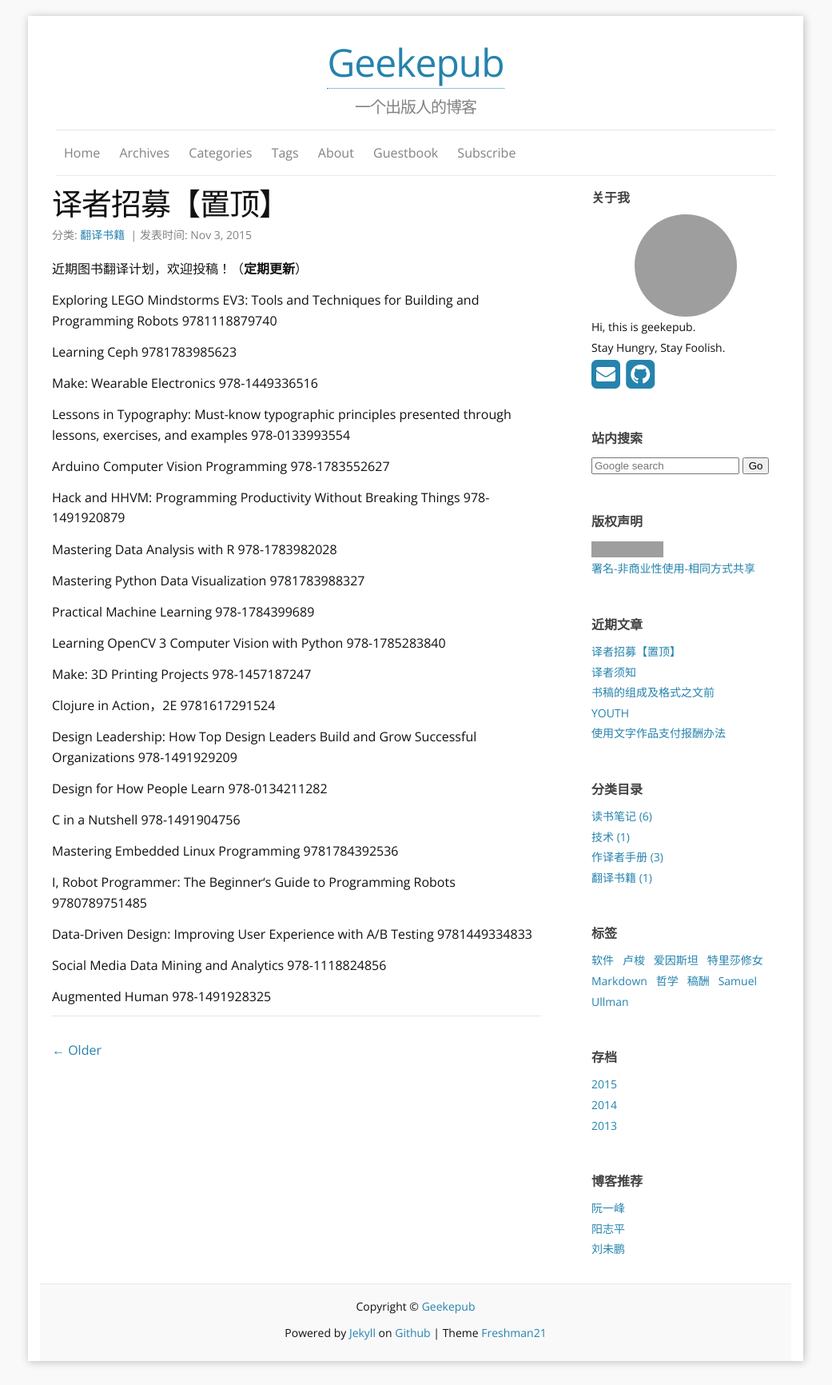
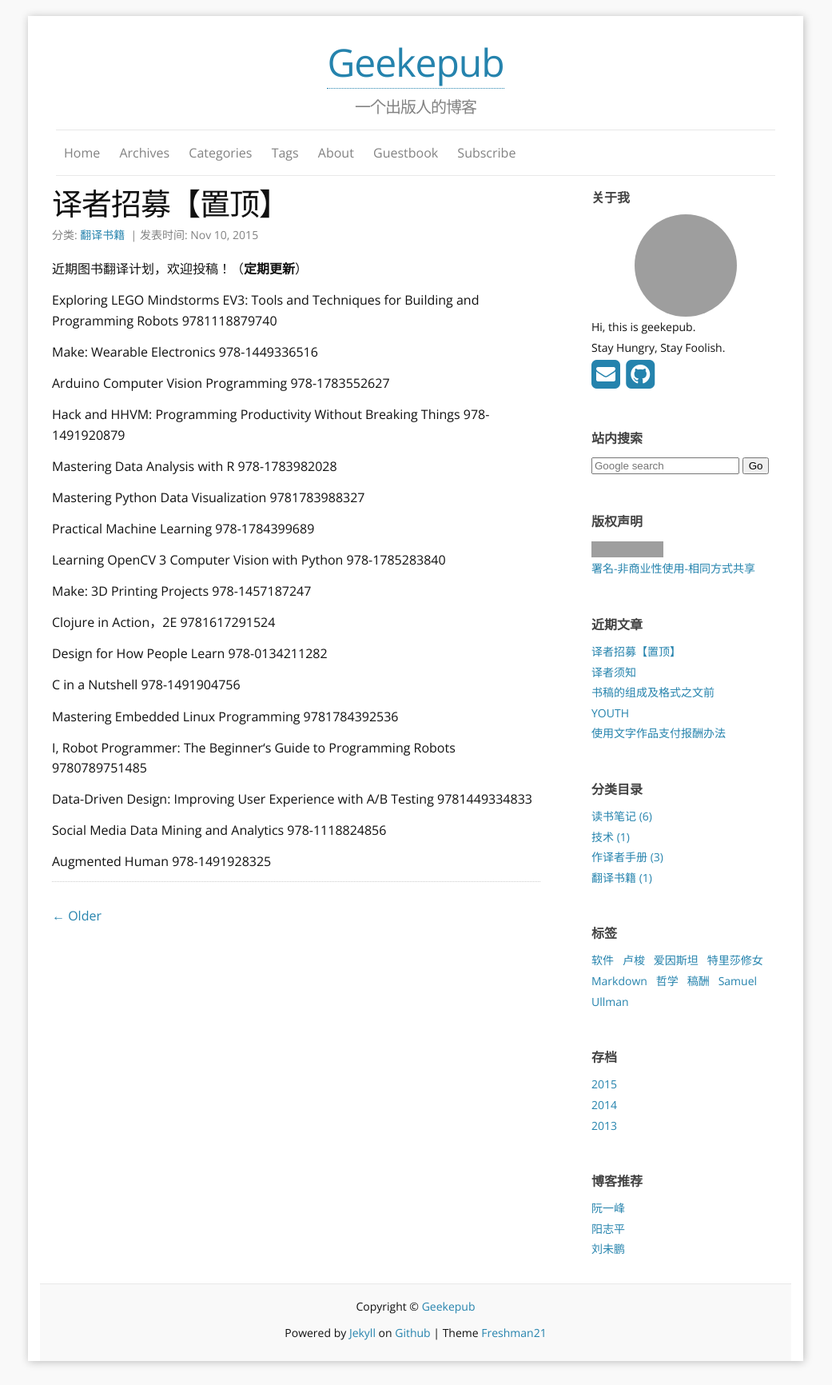
Before and after one commit to geekepub/geekepub.github.io, a Jekyll site: the page built from _posts/2015-11-10-译者招募.md, in a window 1280 px wide. Shown: the whole page at 80% size, without its empty margins (120-1161 px from the left). Built offline with Jekyll 4.4.1, drawn with Linux system fonts in a browser that asks for light colours; nearby versions of some CDN libraries; comment, search, counter and statistics services are not loaded; grey boxes are pictures that could not be loaded.

Commit message:
Update and rename 2015-11-03-译者招募.md to 2015-11-10-译者招募.md

```diff
--- a/_posts/2015-11-03-译者招募.md
+++ b/_posts/2015-11-10-译者招募.md
@@ -10,11 +10,7 @@
 
 Exploring LEGO Mindstorms EV3: Tools and Techniques for Building and Programming Robots	9781118879740
 
-Learning Ceph 	9781783985623
-
 Make: Wearable Electronics	978-1449336516
-
-Lessons in Typography: Must-know typographic principles presented through lessons, exercises, and examples 	978-0133993554
 
 Arduino Computer Vision Programming 	978-1783552627
 
@@ -34,8 +30,6 @@
 
 Clojure in Action，2E	9781617291524
 
-Design Leadership: How Top Design Leaders Build and Grow Successful Organizations 	978-1491929209
-
 Design for How People Learn	978-0134211282
 
 C in a Nutshell 	978-1491904756
```
